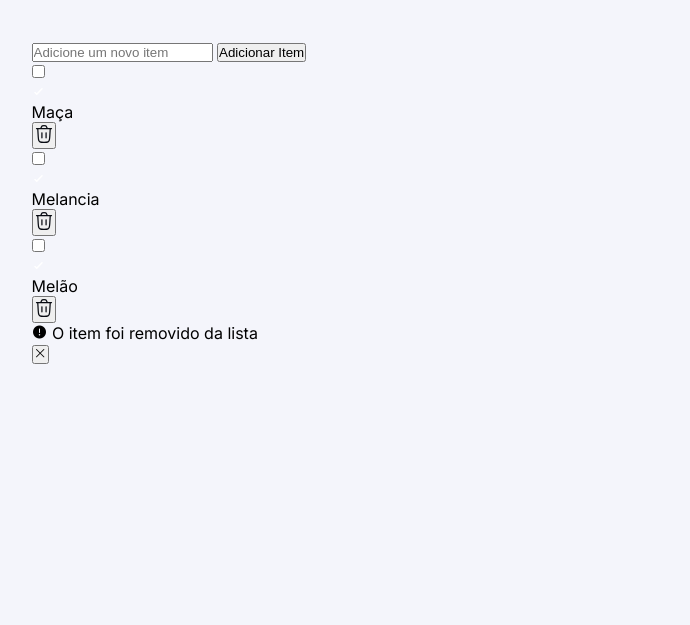
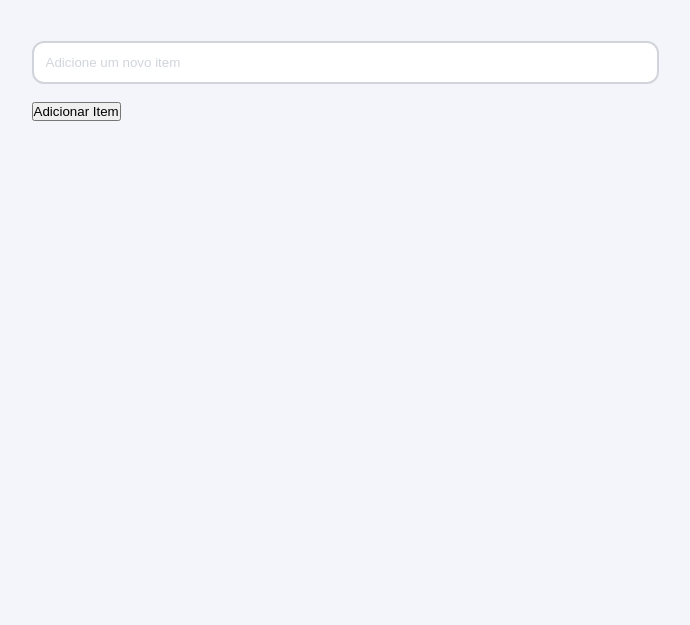
Before and after one commit to landim171/Quck-List, a plain HTML site: page index.html in a window 1280 px wide. Shown: the part 175-800 px from the top of the page, without its empty margins (295-985 px from the left). Drawn offline with nearby package versions, Linux system fonts and the light colour scheme.

Commit message:
nono commit

```diff
--- a/style.css
+++ b/style.css
@@ -58,3 +58,29 @@ main {
     max-width: 62.7rem;
     margin-inline: auto;
 }
+
+.add-item {
+    margin-bottom: 100%;
+
+    input {
+        width: 100%;
+        padding: 1.2rem;
+        border: 2px solid var(--border-primary);
+        border-radius: 1.2rem;
+        margin-bottom: 1.6rem;
+        outline: none;
+        color: var(--background-primary);
+
+        &::placeholder {
+            color: var(--border-primary);
+        }
+
+        &:hover {
+            border: 2px solid var(--border-hover);
+
+            &:focus {
+                border: 2px solid var(--color-brand);
+            }
+        }
+    }
+}
```
